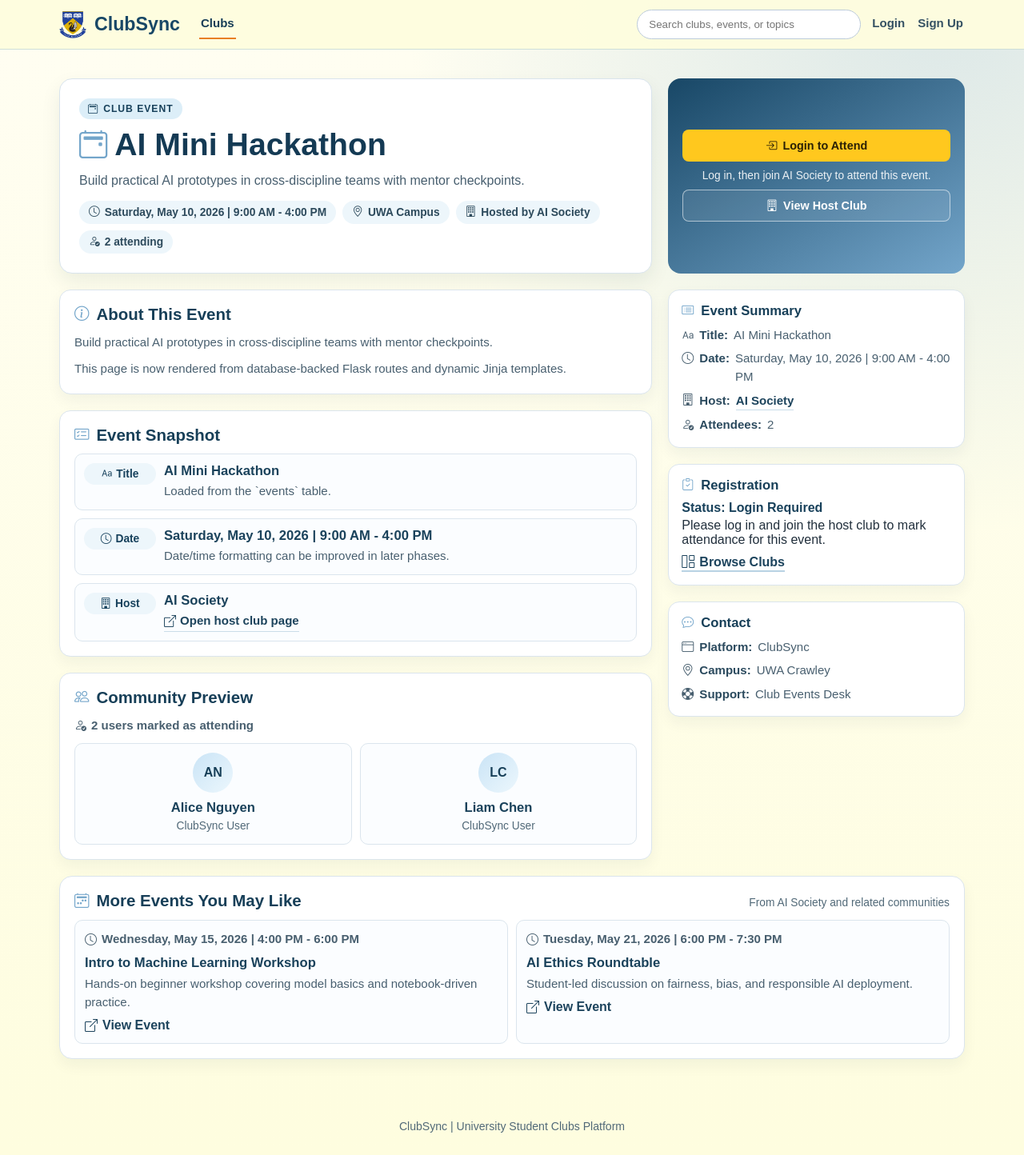
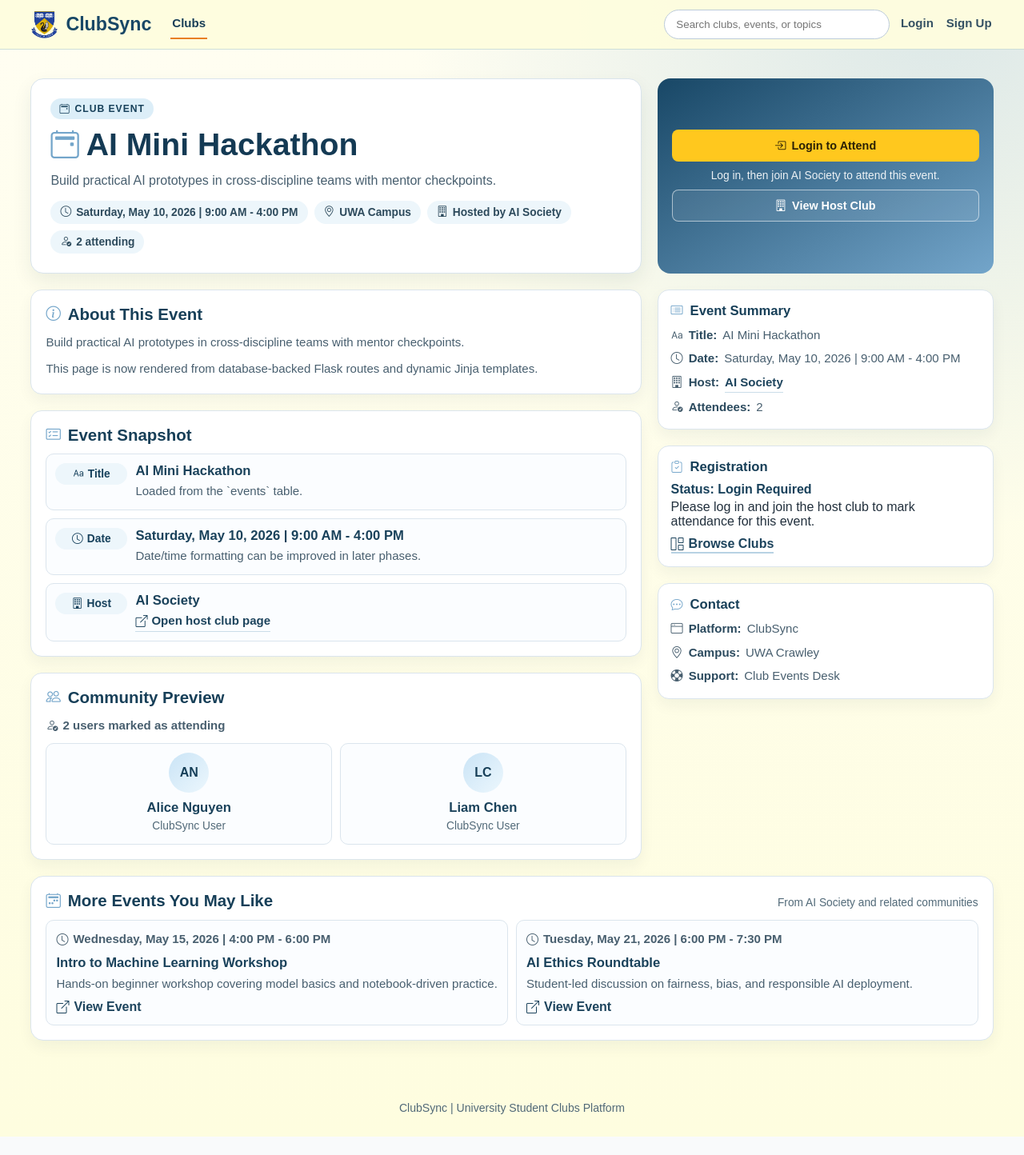
Before and after one commit to HirushikaWickramaarachchi/AgileProject, a Flask app: page /events/1 in a window 1280 px wide. Shown: the whole page at 80% size. After the commit the page ends 1421 px from the top, so only its background shows below. Run offline with Flask 3, Linux system fonts and the light colour scheme; some libraries are stand-ins or nearby versions.

Commit message:
Refactor layouts and consolidate CSS variables: Improve responsiveness, grid structures, and readability limits across event, club, and search result pages. Simplify and standardize styling with updated CSS variables for better maintainability.

```diff
--- a/static/css/club_details.css
+++ b/static/css/club_details.css
@@ -11,7 +11,7 @@
     overflow: hidden;
     box-shadow: var(--clubs-card-shadow-strong);
     display: grid;
-    grid-template-columns: minmax(340px, 56%) 1fr;
+    grid-template-columns: minmax(20%, 544px) minmax(0, 1fr);
     margin-bottom: var(--clubs-section-gap);
 }
 
@@ -121,7 +121,7 @@
 
 .club-details-layout {
     display: grid;
-    grid-template-columns: minmax(0, 2fr) minmax(240px, 1fr);
+    grid-template-columns: minmax(0, 1fr) minmax(280px, var(--clubs-sidebar-max-width));
     gap: var(--clubs-section-gap);
 }
 
@@ -148,6 +148,7 @@
     color: var(--clubs-text-color);
     line-height: var(--clubs-body-line-height);
     font-size: var(--clubs-body-size);
+    max-width: var(--clubs-readable-max-width);
 }
 
 .club-section-card p + p {
--- a/static/css/event.css
+++ b/static/css/event.css
@@ -6,7 +6,7 @@
 
 .event-hero {
     display: grid;
-    grid-template-columns: minmax(0, 2fr) minmax(250px, 1fr);
+    grid-template-columns: minmax(0, 1fr) minmax(280px, var(--clubs-sidebar-max-width));
     gap: var(--clubs-section-gap);
     align-items: stretch;
     margin-bottom: var(--clubs-card-gap);
@@ -45,7 +45,7 @@
     color: var(--clubs-text-color);
     line-height: var(--clubs-body-line-height);
     margin-bottom: 12px;
-    max-width: var(--clubs-hero-max-width);
+    max-width: var(--clubs-readable-max-width);
 }
 
 .event-hero-meta {
@@ -154,7 +154,7 @@
 
 .event-layout {
     display: grid;
-    grid-template-columns: minmax(0, 2fr) minmax(250px, 1fr);
+    grid-template-columns: minmax(0, 1fr) minmax(280px, var(--clubs-sidebar-max-width));
     gap: var(--clubs-section-gap);
     margin-bottom: var(--clubs-section-gap);
 }
@@ -182,6 +182,7 @@
     color: var(--clubs-text-color);
     line-height: var(--clubs-body-line-height);
     font-size: var(--clubs-body-size);
+    max-width: var(--clubs-readable-max-width);
 }
 
 .event-section-card p + p {
@@ -389,7 +390,7 @@
 
 .event-related-grid {
     display: grid;
-    grid-template-columns: repeat(auto-fit, minmax(210px, 1fr));
+    grid-template-columns: repeat(auto-fit, minmax(min(100%, 240px), 1fr));
     gap: var(--clubs-item-gap);
 }
 
--- a/static/css/my_clubs.css
+++ b/static/css/my_clubs.css
@@ -5,7 +5,6 @@
 }
 
 .my-clubs-hero {
-    max-width: var(--clubs-hero-max-width);
     margin-bottom: var(--clubs-section-gap);
 }
 
@@ -18,6 +17,7 @@
 .my-clubs-hero p {
     color: var(--clubs-text-color);
     line-height: var(--clubs-body-line-height);
+    max-width: var(--clubs-readable-max-width);
 }
 
 .my-clubs-list {
@@ -37,7 +37,7 @@
 
 .my-club-overview {
     display: grid;
-    grid-template-columns: minmax(220px, 27%) minmax(0, 1fr) 160px;
+    grid-template-columns: minmax(280px, 360px) minmax(0, 1fr);
     gap: var(--clubs-card-gap);
     align-items: start;
 }
@@ -67,6 +67,7 @@
     color: var(--clubs-text-color);
     line-height: var(--clubs-body-line-height);
     font-size: var(--clubs-body-size);
+    max-width: var(--clubs-readable-max-width);
 }
 
 .my-club-title-link {
@@ -240,7 +241,6 @@
     padding: var(--clubs-card-padding);
     display: grid;
     gap: var(--clubs-item-gap);
-    max-width: 720px;
 }
 
 .my-clubs-empty h2 {
--- a/static/css/search_results.css
+++ b/static/css/search_results.css
@@ -5,7 +5,6 @@
 }
 
 .search-hero {
-    max-width: var(--clubs-hero-max-width);
     margin-bottom: var(--clubs-section-gap);
 }
 
@@ -18,10 +17,12 @@
 .search-hero p {
     color: var(--clubs-text-color);
     line-height: var(--clubs-body-line-height);
+    max-width: var(--clubs-readable-max-width);
 }
 
 .search-summary {
     margin-bottom: var(--clubs-card-gap);
+    width: min(100%, 1180px);
 }
 
 .search-summary h2 {
@@ -35,6 +36,7 @@
     border-radius: var(--clubs-card-radius);
     padding: var(--clubs-card-padding);
     box-shadow: var(--clubs-card-shadow);
+    width: min(100%, 900px);
 }
 
 .search-state h2 {
@@ -113,6 +115,7 @@
     color: var(--clubs-text-color);
     line-height: var(--clubs-body-line-height);
     font-size: var(--clubs-body-size);
+    max-width: var(--clubs-readable-max-width);
 }
 
 @media (max-width: 980px) {
--- a/static/css/styles.css
+++ b/static/css/styles.css
@@ -4,11 +4,13 @@
     --background: #FEFDDF;
     --accent: #FFC81E;
     --highlight: #E87F24;
-    --clubs-page-max-width: 1180px;
-    --clubs-page-padding: 36px 24px 20px;
+    --clubs-page-max-width: 100%;
+    --clubs-page-inline-padding: clamp(18px, 3vw, 48px);
+    --clubs-readable-max-width: 780px;
+    --clubs-sidebar-max-width: 420px;
+    --clubs-page-padding: 36px var(--clubs-page-inline-padding) 20px;
     --clubs-page-padding-tablet: 28px 24px 12px;
     --clubs-page-padding-mobile: 22px 16px 12px;
-    --clubs-hero-max-width: 780px;
     --clubs-section-gap: 20px;
     --clubs-card-gap: 20px;
     --clubs-item-gap: 10px;
@@ -221,9 +223,9 @@ button:hover {
 }
 
 .navbar-inner {
-    max-width: 1180px;
+    max-width: 100%;
     margin: 0 auto;
-    padding: 12px 24px;
+    padding: 12px var(--clubs-page-inline-padding);
     display: flex;
     align-items: center;
     gap: 24px;
@@ -344,7 +346,7 @@ button:hover {
 }
 
 .navbar-search input {
-    width: 280px;
+    width: clamp(240px, 22vw, 400px);
     max-width: 100%;
     padding: 10px 14px;
     margin: 0;
```
Also changed, not shown: static/css/club_list.css (+2 -12 lines), instance/clubsync.db.
